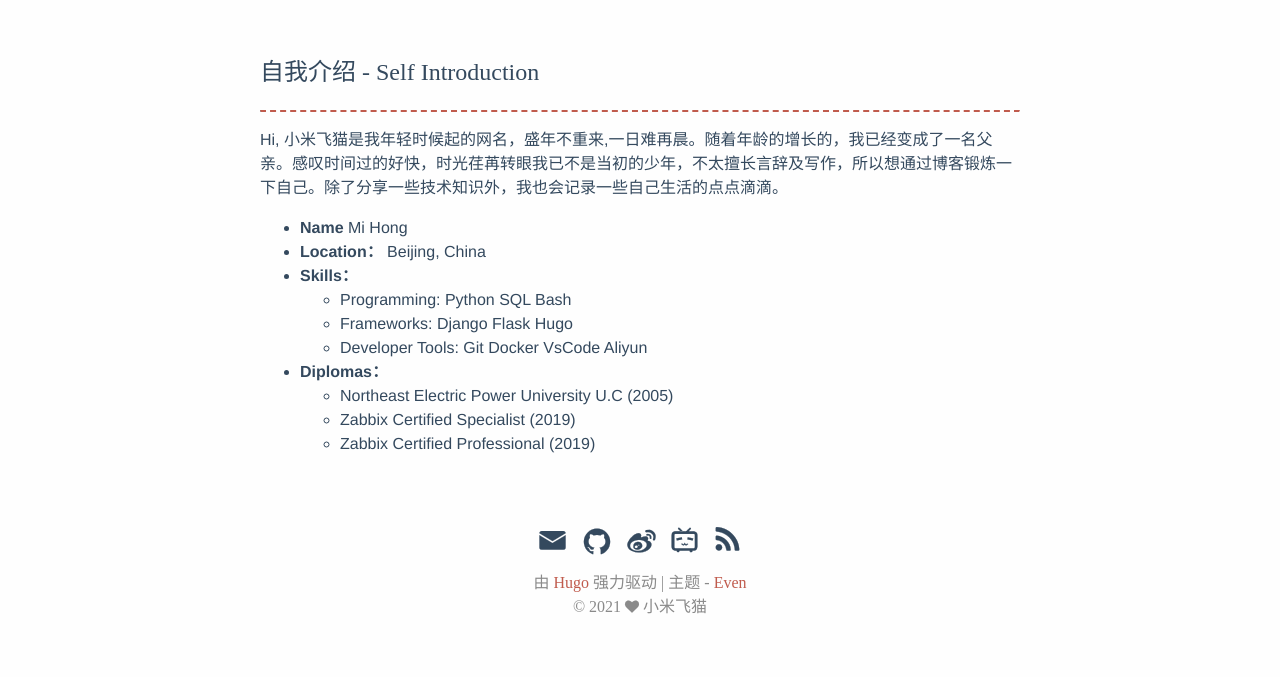
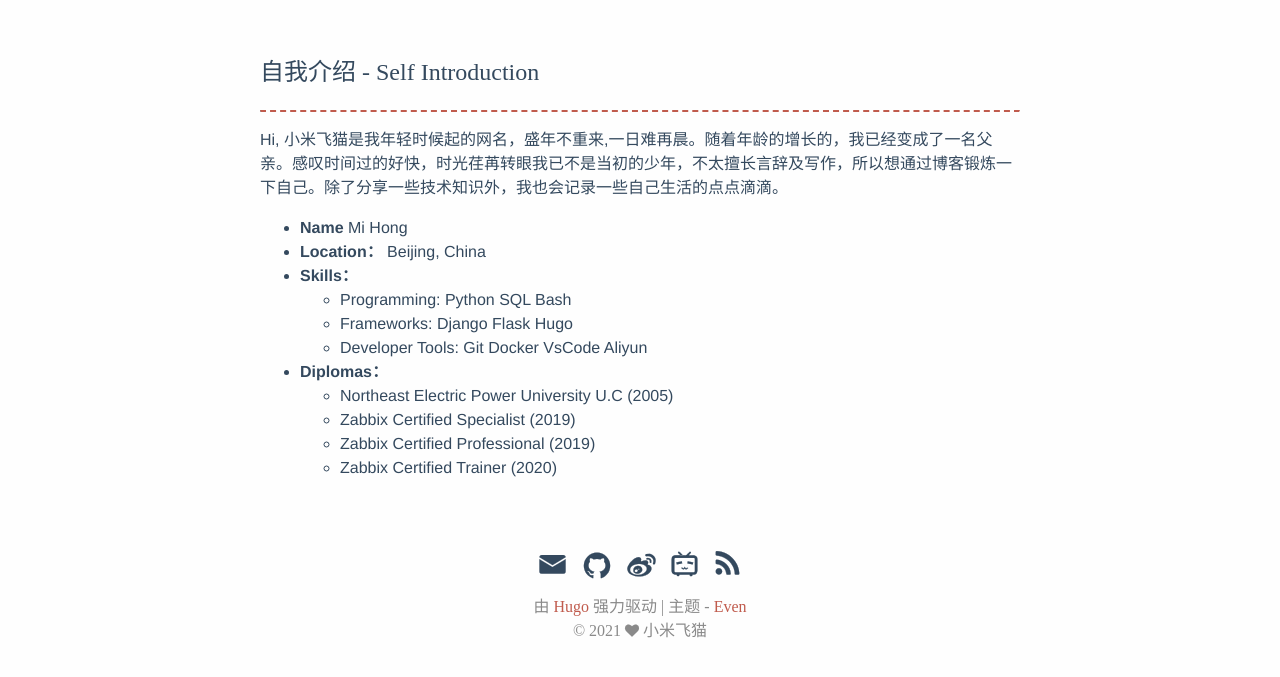
Before and after one commit to ukyomud/ukyomud.github.io, a plain HTML site: page about/index.html in a window 1280 px wide. Shown: the part 105-782 px from the top of the page. Drawn offline with nearby package versions, Linux system fonts and the light colour scheme; a script that the page names is missing.

Commit message:
update about.md

```diff
--- a/about/index.html
+++ b/about/index.html
@@ -49,7 +49,7 @@
 <meta itemprop="description" content="自我介绍 - Self Introduction Hi, 小米飞猫是我年轻时候起的网名，盛年不重来,一日难再晨。随着年龄的增长的，我已经变成了一名父亲。感叹时间过的好快，时光荏苒转眼">
 <meta itemprop="datePublished" content="2017-08-20T21:38:52+08:00" />
 <meta itemprop="dateModified" content="2017-08-28T21:41:52+08:00" />
-<meta itemprop="wordCount" content="191">
+<meta itemprop="wordCount" content="195">
 
 
 
@@ -150,6 +150,7 @@
 <li>Northeast Electric Power University U.C (2005)</li>
 <li>Zabbix Certified Specialist (2019)</li>
 <li>Zabbix Certified Professional (2019)</li>
+<li>Zabbix Certified Trainer (2020)</li>
 </ul>
 </li>
 </ul>
```
